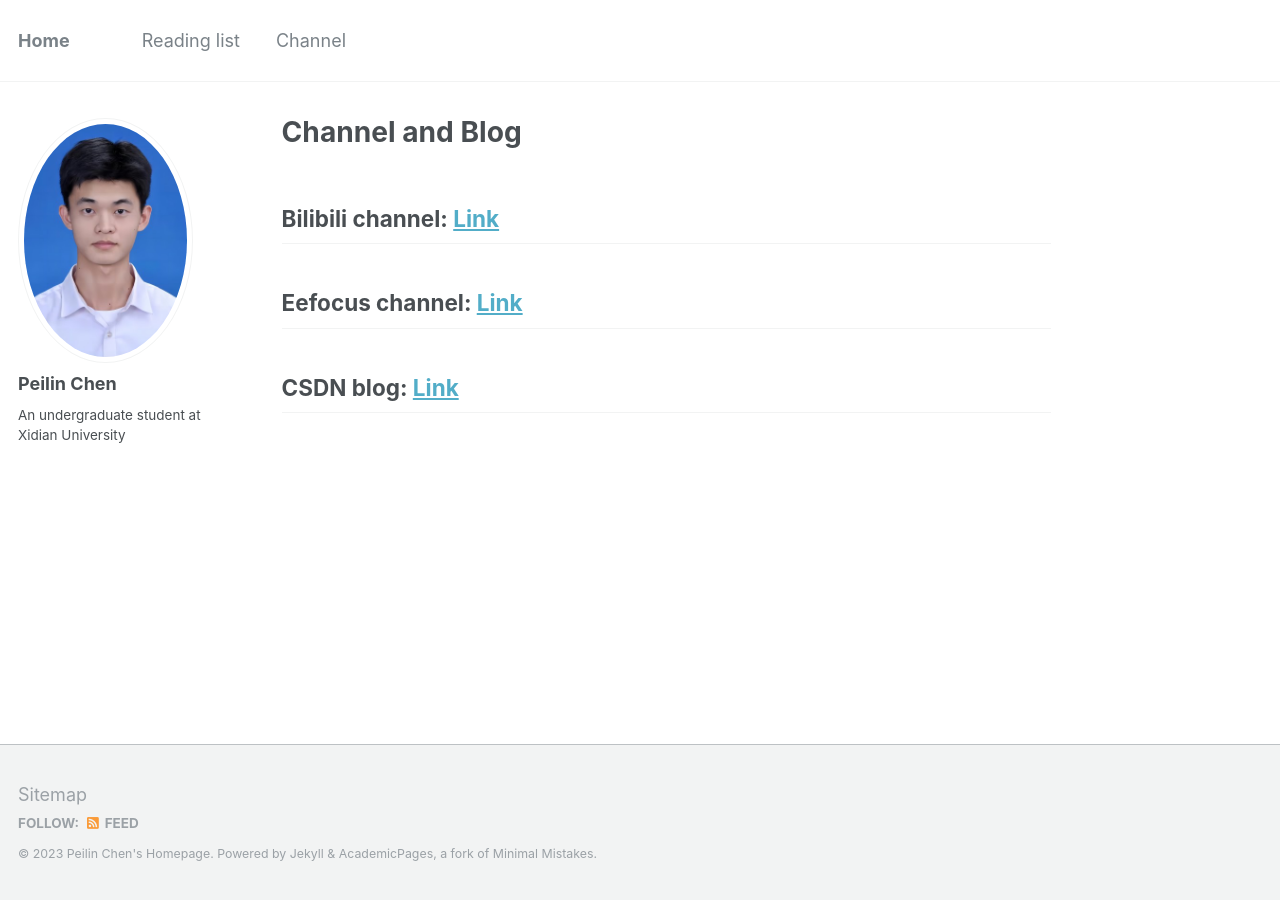
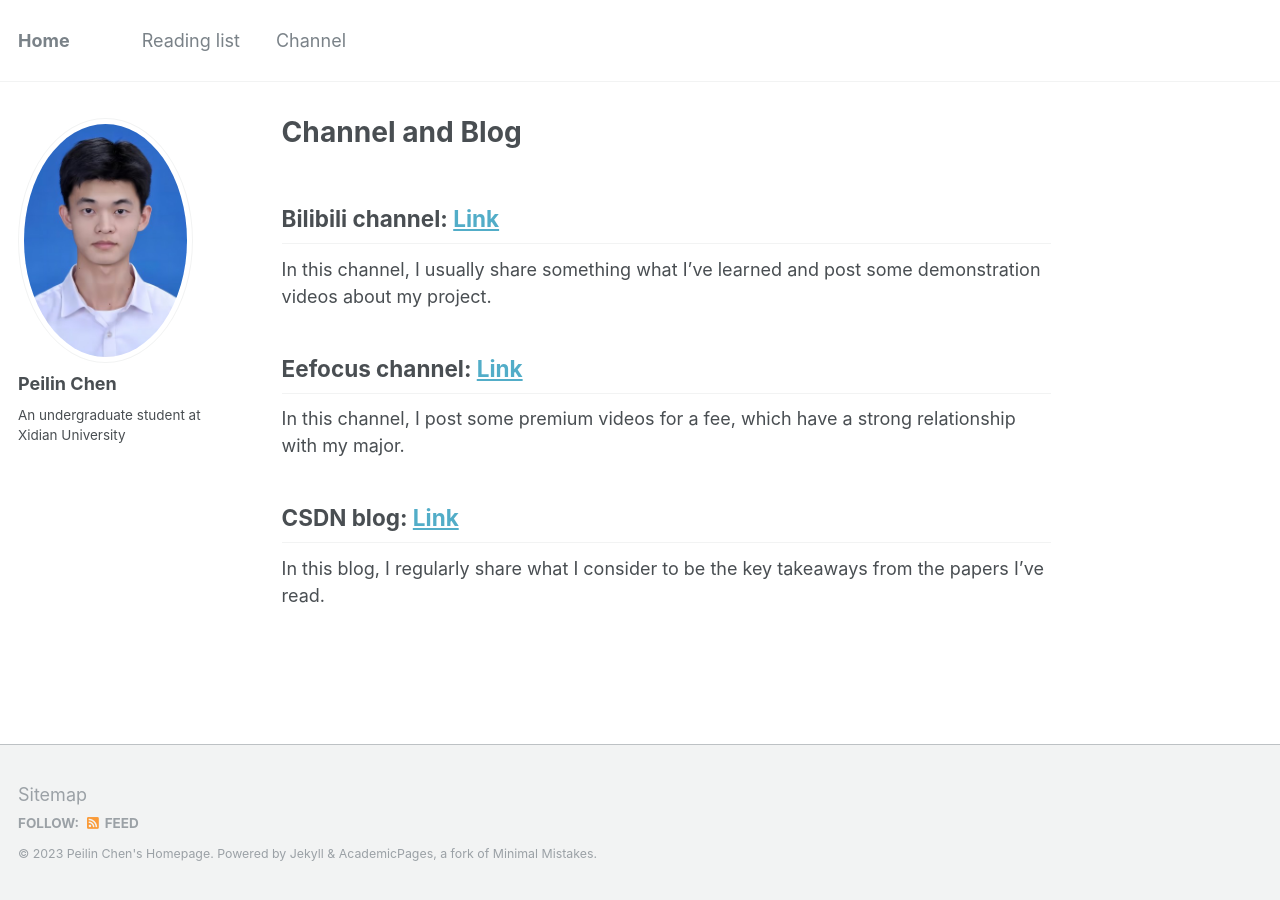
Before and after one commit to peilin-chen/peilin-chen.github.io, a Jekyll site: the page built from _pages/channel.md, in a window 1280 px wide. Built offline with Jekyll 4.4.1, drawn with Linux system fonts in a browser that asks for light colours.

Commit message:
Update channel.md

```diff
--- a/_pages/channel.md
+++ b/_pages/channel.md
@@ -6,7 +6,10 @@ author_profile: true
 ---
 
 ## Bilibili channel: [Link](https://space.bilibili.com/651870608?spm_id_from=333.1007.0.0)
+In this channel, I usually share something what I've learned and post some demonstration videos about my project.
 
 ## Eefocus channel: [Link](https://www.eefocus.com/course/1074129.html)
+In this channel, I post some premium videos for a fee, which have a strong relationship with my major.
 
 ## CSDN blog: [Link](https://blog.csdn.net/m0_52357437?type=blog)
+In this blog, I regularly share what I consider to be the key takeaways from the papers I've read.
```
